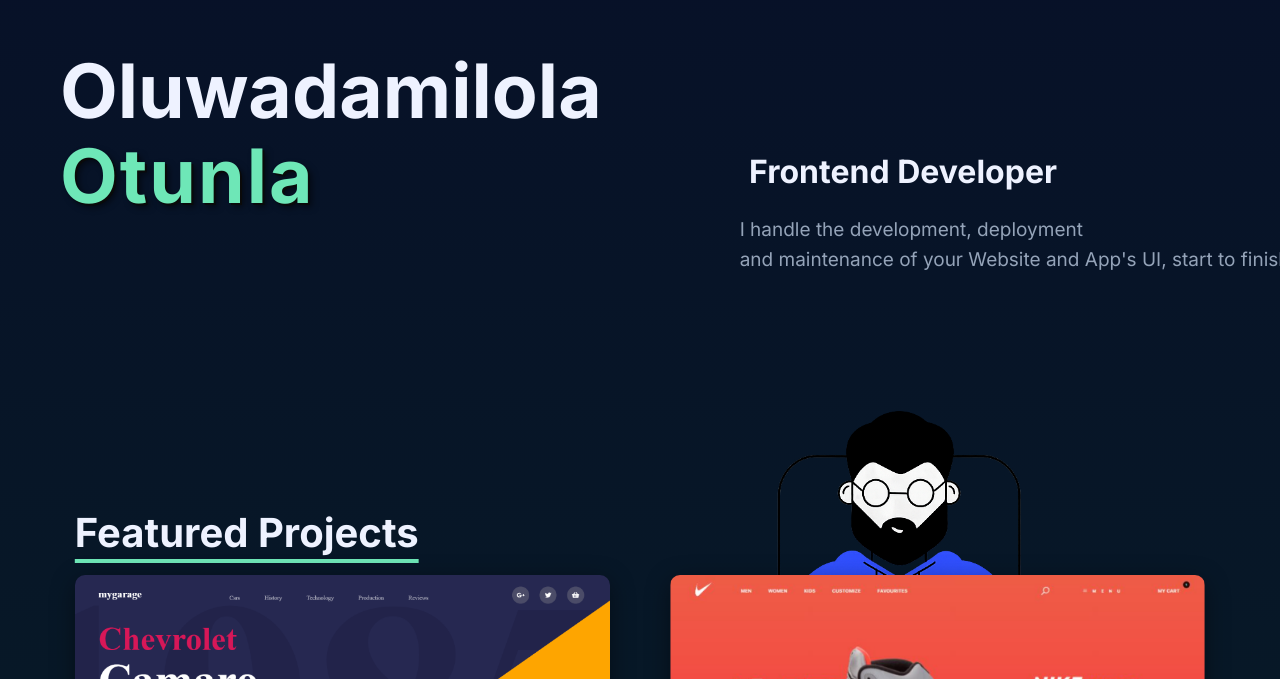
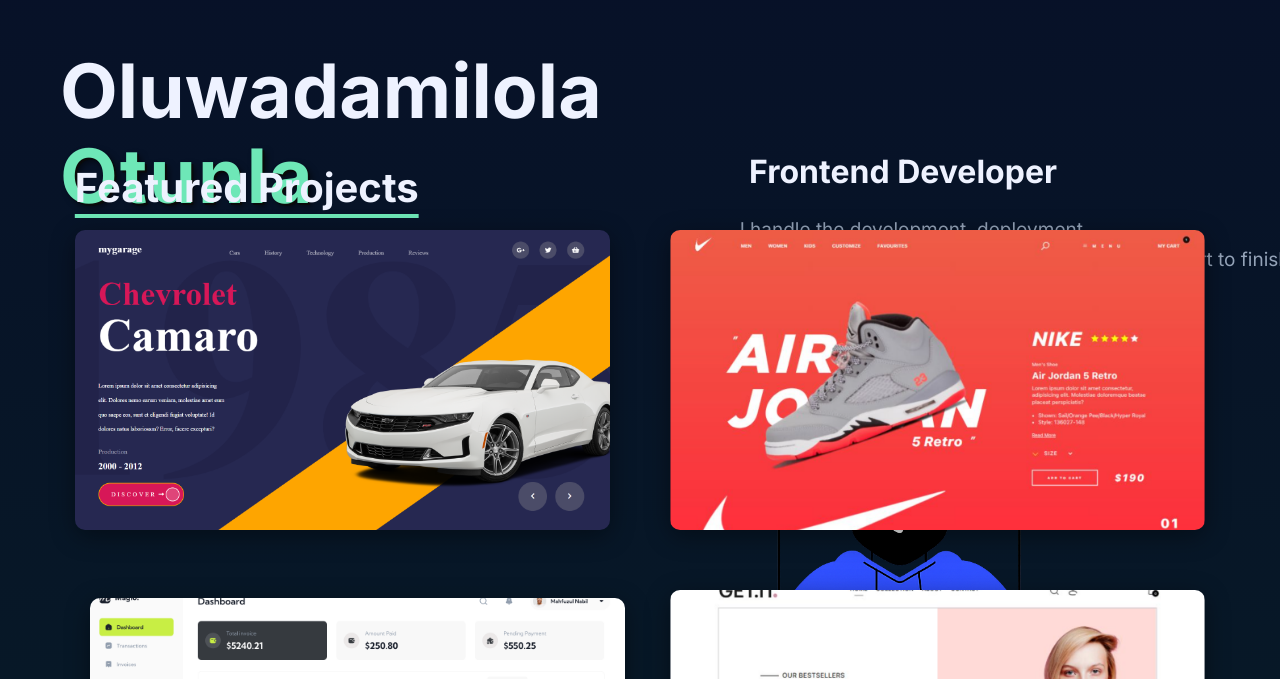
Before and after one commit to SoftWare00750/_portfolio, a React (Create React App) app in the folder portfolio/: page / in a window 1280 px wide. Shown: the part 121-800 px from the top of the page. Built offline with nearby package versions, Linux system fonts and the light colour scheme.

Commit message:
commit 6

```diff
--- a/portfolio/src/App.css
+++ b/portfolio/src/App.css
@@ -372,7 +372,7 @@ margin-bottom: 30px;
 /* Section spacing */
 #projects {
   padding: 15px 0;
-  margin-top: -355px;
+  margin-top: -700px;
   margin-bottom: 10px;
 }
 
```
